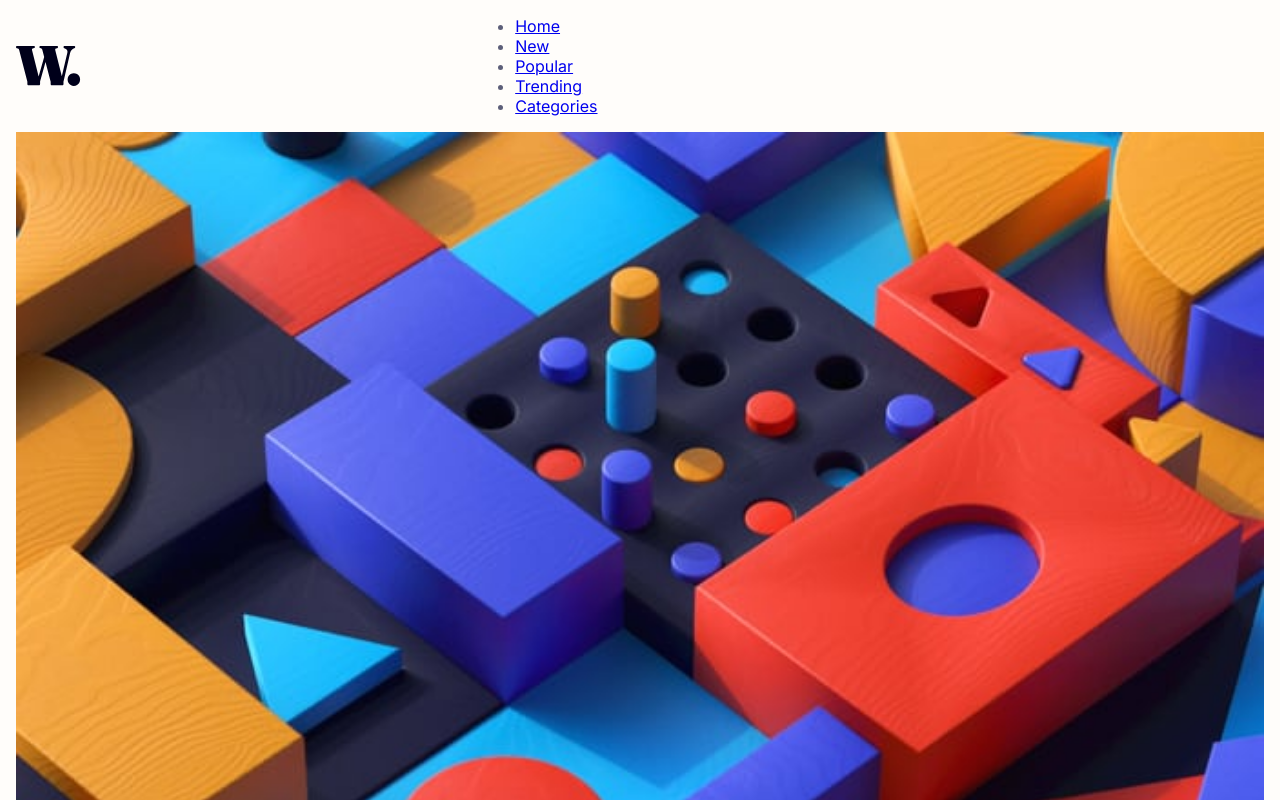
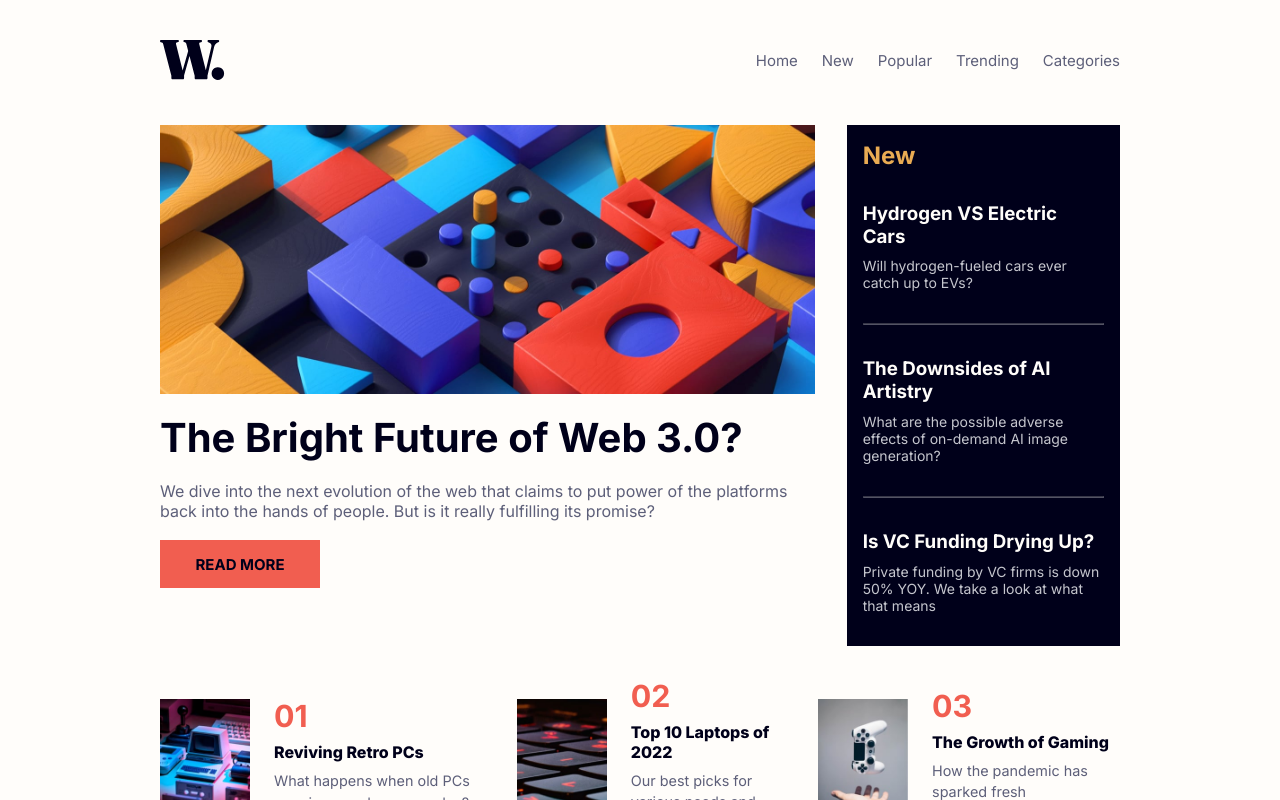
Before and after one commit to helzaaragao/NewsHomepage, a React (Vite) app: page / in a window 1280 px wide. Shown: the top 800 px of the page. Built offline with nearby package versions, Linux system fonts and the light colour scheme.

Commit message:
versão desktop - em processo

```diff
--- a/src/components/Header/style.ts
+++ b/src/components/Header/style.ts
@@ -8,7 +8,6 @@ export const HeaderContainer = styled.header`
    display: flex;
    justify-content: space-between;
    align-items: center;
-   /* position: relative; */
     img {
         width: 65px;
         height: 40px;
@@ -20,18 +19,17 @@ export const Navbar = styled.nav<MobileMenuProps>`
     display: flex;
     flex-direction: column;
     width: 60%;
-    /* z-index: 100; */
     transition: transform 0.3s ease-in-out;
+    @media(min-width: 768px){
+      width: auto;
+    }
 `
 
 export const HamburgerButton = styled.button`
-    /* display: block; */
     font-size: 2.188rem;
     border: none;
     margin-left: auto;
     padding: 1rem;
-    /* top: 1rem;
-    right: 1rem;     */
     z-index: 101;
     cursor: pointer;
     background-color: ${(props) => props.theme['off-white']};
@@ -43,7 +41,6 @@ export const HamburgerButton = styled.button`
 export const MobileMenu = styled.div<MobileMenuProps>`
        display: ${props => props.$isOpen ? 'block' : 'none'};
        position: fixed;
-       /* overflow: hidden; */
        background-color: ${(props) => props.theme['off-white']};
 
        ${({ $isOpen }) => $isOpen
@@ -62,13 +59,11 @@ export const MobileMenu = styled.div<MobileMenuProps>`
           padding-left: 1rem;
           gap: 1rem;
           list-style: none;
-          /* overflow: visible; */
 
           a {
             text-decoration: none;
             color: hsl(240, 100%, 5%);
            }
-           /* overflow-y: hidden;  */
       `
     : css`
         opacity: 0;
@@ -85,7 +80,25 @@ export const MobileMenu = styled.div<MobileMenuProps>`
 export const DesktopMenu = styled.div`
     display: none;
 
+
+
+
      @media(min-width: 768px) {
      display: block;
+     ul{
+      display: flex;
+      gap: 1.5rem;
+      list-style: none;
+      font-size: 0.938rem;
+      :hover{
+          color: ${(props)=> props.theme['soft-red']};
+      }
+
+      a{
+        text-decoration: none;
+        color: ${(props)=> props.theme['dark-grayish-blue']};
+        font-size: 0.938rem;
+      }
+    }
    }
 `
--- a/src/home/index.tsx
+++ b/src/home/index.tsx
@@ -1,6 +1,7 @@
 import { Header } from "../components/Header/Header";
-import { FutureWeb, HomeContainer, NewsArticles, Topics } from "./style";
+import { HomeContainer, NewsArticles, PrincipalSubject, SubjectNews, Topics } from "./style";
 import futureWebMobile from '../assets/image-web-3-mobile.jpg'
+import futureWebDesktop from '../assets/image-web-3-desktop.jpg'
 import retroPCs from '../assets/image-retro-pcs.jpg'
 import topLaptops from '../assets/image-top-laptops.jpg'
 import growthGame from '../assets/image-gaming-growth.jpg'
@@ -9,12 +10,17 @@ export function Home(){
     return(
         <HomeContainer>
             <Header></Header>
-            <FutureWeb>
-                <img src={futureWebMobile} alt="Ilustração abstrata de formas geométricas coloridas interligadas." />
+            <SubjectNews>
+                <PrincipalSubject>
+                    <img src={futureWebMobile} alt="Ilustração abstrata de formas geométricas coloridas interligadas." id="futureWeb-mobile"/>
+                    <img src={futureWebDesktop} alt="Ilustração abstrata de formas geométricas coloridas interligadas." id="futureWeb-desktop"/>
+
                     <h1>The Bright Future of Web 3.0?</h1>
+                    {/* <aside> */}
                         <p>We dive into the next evolution of the web that claims to put power of the platforms back into the hands of people. But is it really fulfilling its promise?</p>
                         <button>READ MORE</button>
-            </FutureWeb>
+                    {/* </aside> */}
+                </PrincipalSubject>
                 <NewsArticles>
                     <h2>New</h2>
                     <div>
@@ -32,6 +38,7 @@ export function Home(){
                         <p>Private funding by VC firms is down 50% YOY. We take a look at what that means</p>
                     </div>
                 </NewsArticles>
+            </SubjectNews>
             <Topics>
                 <article>
                     <figure>
--- a/src/home/style.ts
+++ b/src/home/style.ts
@@ -1,17 +1,36 @@
 import styled from "styled-components";
 
 export const HomeContainer = styled.main`
-    /* min-height: 100vh; */
     display: flex;
     flex-direction: column;
     margin: 1rem;
+    @media(min-width: 768px){
+      margin: 2.5rem 10rem;
+
+    }
 `
-export const FutureWeb = styled.section`
+
+export const SubjectNews = styled.div`
+  display: block;
+  @media(min-width: 768px){
+      display: flex;
+      justify-content: center;
+      gap: 2rem;
+      margin-top: 1.8rem;
+    }
+`
+export const PrincipalSubject = styled.section`
    display: flex;
    flex-direction: column;
    gap: 1.2rem;
     img{
         width: 100%;
+    }
+    #futureWeb-mobile{
+      display: block;
+    }
+    #futureWeb-desktop{
+      display: none;
     }
    h1 {
         color: ${(props) => props.theme['dark-blue']};
@@ -28,8 +47,18 @@ export const FutureWeb = styled.section`
      color: ${(props) => props.theme['dark-blue']};
      font-weight: bolder;
      font-size: 0.938rem;
+   }
+   @media(min-width: 768px){
+      #futureWeb-desktop{
+        display: block;
+        width: 100%;
+      }
+      #futureWeb-mobile{
+        display: none;
+      }
 
-   }
+
+    }
 `
 export const NewsArticles = styled.section`
    margin-top: 2rem;
@@ -54,6 +83,10 @@ export const NewsArticles = styled.section`
     margin-top: 2rem;
     opacity: 35%;
    }
+   @media(min-width: 768px){
+    margin-top: 0;
+   }
+
 `
 
 export const Topics = styled.section`
@@ -99,5 +132,12 @@ export const Topics = styled.section`
         font-size: 0.9rem;
       }
     }
+
+   }
+
+
+   @media(min-width: 768px){
+      display: flex;
+      flex-direction: row;
    }
 `
```
Lines whose indentation alone changed are shown as unchanged.
